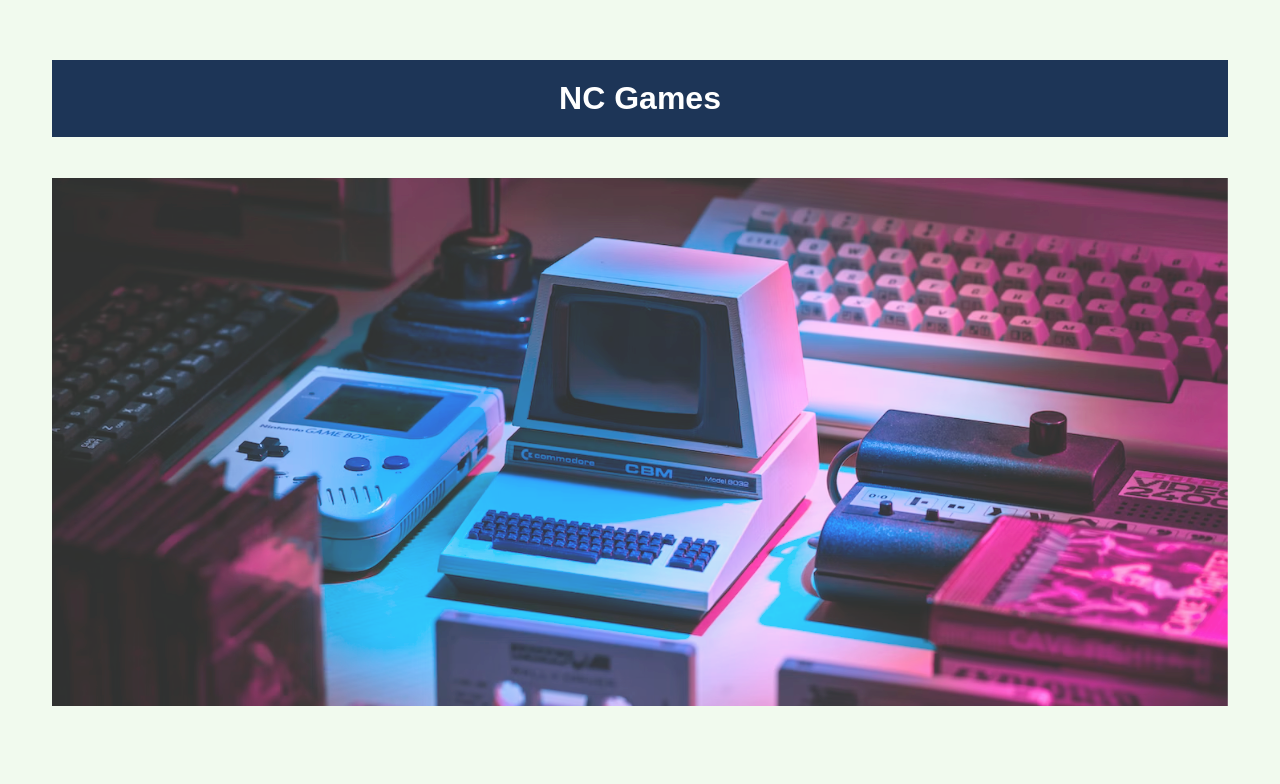
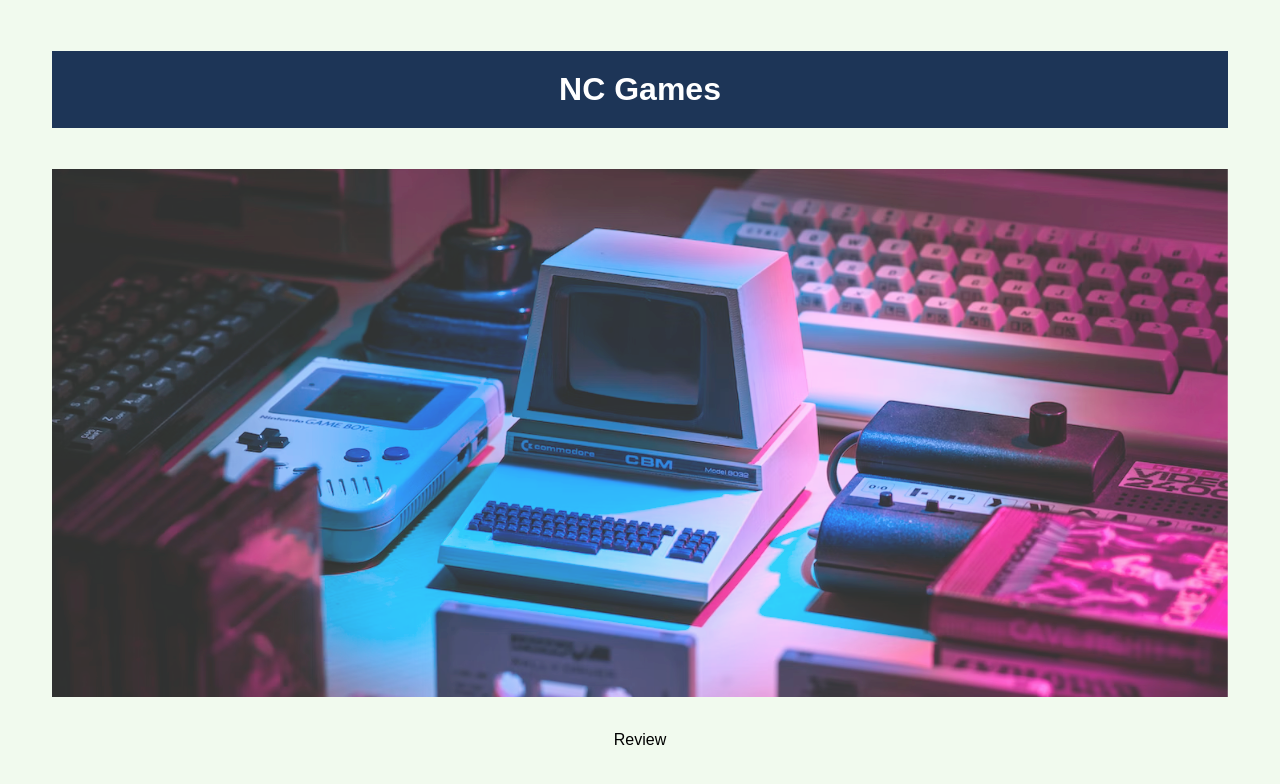
Before and after one commit to Kanem96/fe-nc-games-project, a React app: page /reviews/1 in a window 1280 px wide. Before the commit this address had no page. Shown: the top 784 px of the page. Built offline with nearby package versions, Linux system fonts and the light colour scheme; the HTML template or start-up script is replaced by a standard one.

Commit message:
actually added review component and routes

```diff
--- a/src/App.jsx
+++ b/src/App.jsx
@@ -2,6 +2,7 @@
 import { BrowserRouter, Route, Routes } from "react-router-dom";
 import "./App.css";
 import Header from "./components/Header";
+import Review from "./components/Review";
 import Reviews from "./components/Reviews";
 
 function App() {
@@ -11,6 +12,7 @@
         <Header />
         <Routes>
           <Route path="/reviews" element={<Reviews />}></Route>
+          <Route path="/reviews/:id" element={<Review />}></Route>
         </Routes>
       </div>
     </BrowserRouter>
--- /dev/null
+++ b/src/components/Review.jsx
@@ -0,0 +1,9 @@
+import React from 'react'
+
+const Review = () => {
+  return (
+    <div>Review</div>
+  )
+}
+
+export default Review
```
